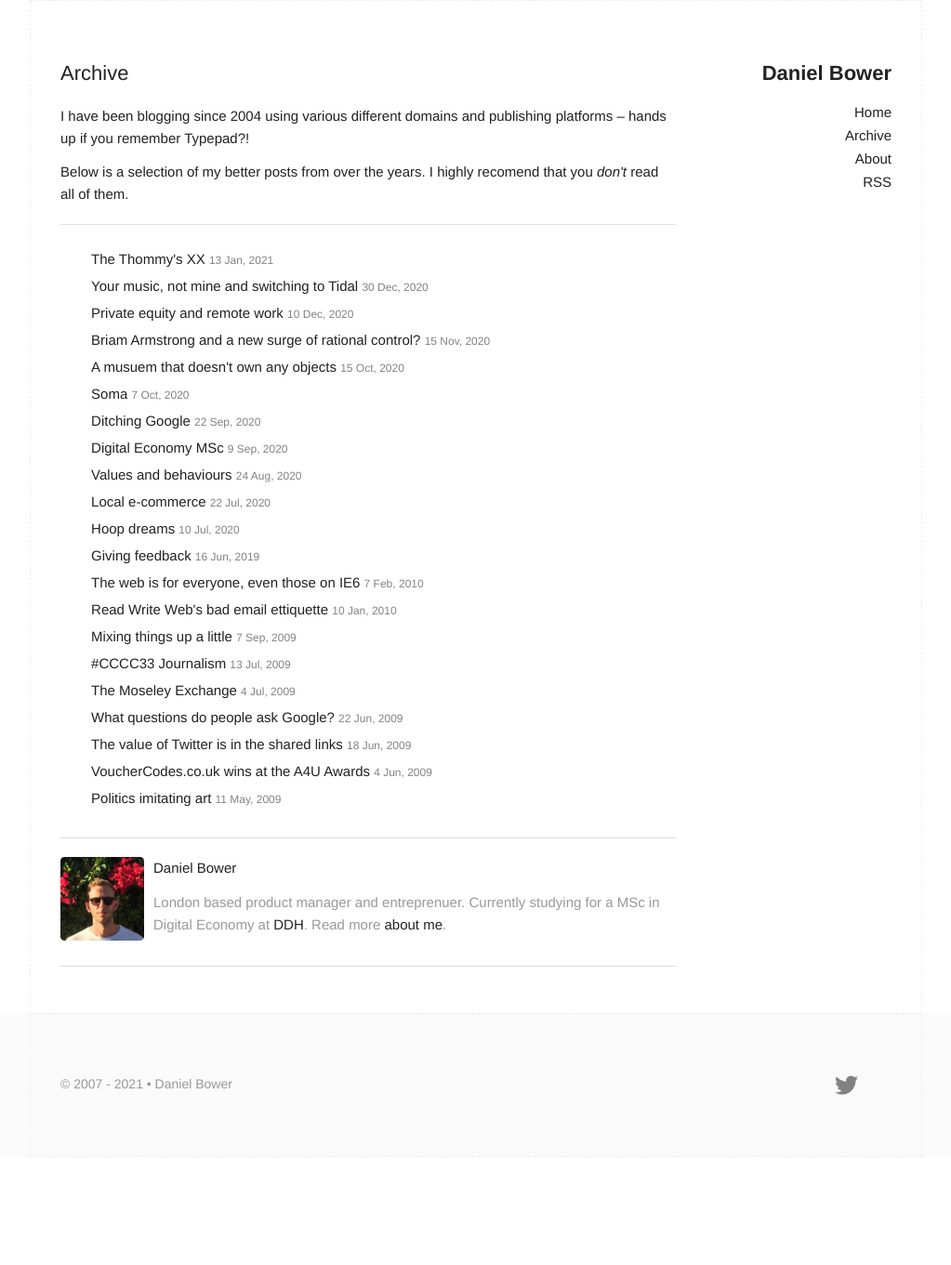
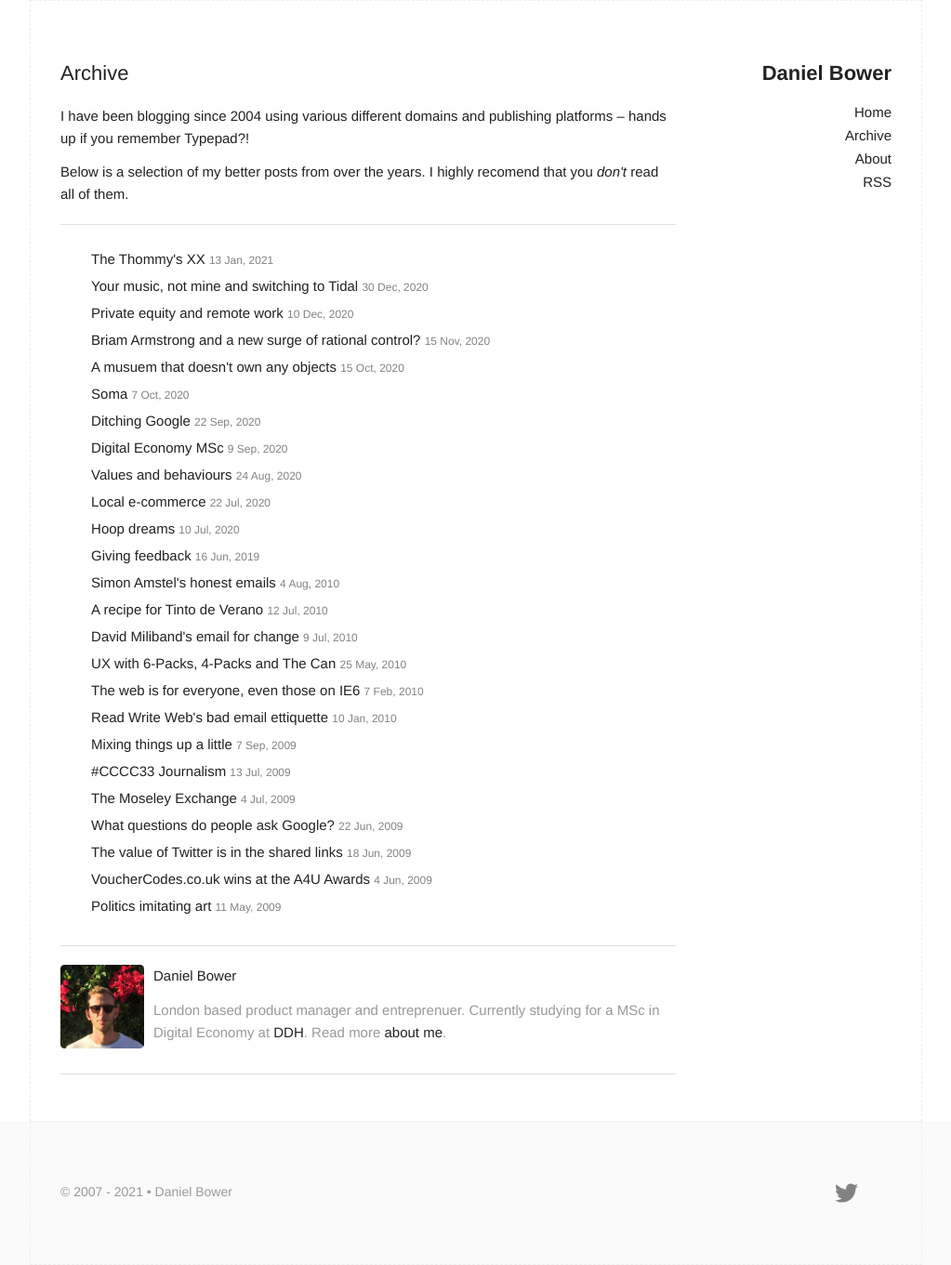
Before and after one commit to danielbower/personal-blog, a Jekyll site: the page built from archive.html, in a window 1280 px wide. Shown: the whole page at 93% size, without its empty margins (128-1151 px from the left). Built offline with Jekyll 4.4.1, drawn with Linux system fonts in a browser that asks for light colours; before the commit the page ends 1245 px from its top, so only the background shows below that; some of the changed lines change nothing that is shown.

Commit message:
More posts and messing around with footer

```diff
--- a/_includes/footer.html
+++ b/_includes/footer.html
@@ -8,9 +8,10 @@
 
     <div class="footer right column one-half">
       <section class="small-font">
+        <!-- {% include icon-linkedin.html %}
         {% if site.github_username %}
         {% include icon-github.html username=site.github_username %}
-        {% endif %}
+        {% endif %} -->
         {% if site.twitter_username %}
         {% include icon-twitter.html username=site.twitter_username %}
         {% endif %}
--- /dev/null
+++ b/_includes/icon-linkedin.html
@@ -0,0 +1 @@
+<a href="https://linkedin.com/in/danielbower"><span class="icon icon--linkedin">{% include icon-linkedin.svg %}</span></a>
--- /dev/null
+++ b/_posts/2010-05-25-ux-six-pack-four-pack.md
@@ -0,0 +1,27 @@
+---
+layout: post
+title:  "UX with 6-Packs, 4-Packs and The Can"
+date: 2010-05-25
+categories:
+---
+Ever since watching Leah Buley’s brilliant talk at SXSW about being a UX team of one I’ve been obsessed with what she calls the 6-up.
+
+The 6-up is a single piece of A3 paper with 6 browser window’s printed on it. The goal is to get you sketching your ideas right away, rather than bogging yourself down with feature lists and Photoshop files like you normally would. It also reinforces her principle of having “six ideas rather than one,” something I’m a firm believer in.
+
+While using the 6-up during my work on VoucherCodes.co.uk I’ve come across a few changes - and a few additions - that have really helped me. I thought I’d share them here.
+
+Leah’s 6-up includes a notes section. I completely understand the rationale behind this but I’ve found it to be superfluous. While sketching with the 6-up it’s felt natural to just add comments around the sketch, rather than using a designated space to the right. If you remove the notes section, and add more negative space around each browser window, you’ll find you have a lot more freedom to work.
+
+There is also times when 6 windows doesn’t allow for enough detail. The 1-up, as Leah calls it, is a great solution to this. However a 1-up can be made even more useful by moving it from a piece of A3 to a piece of a A4. The reason? Most companies, particularly startups, are unlikely to own an A3 printer. Transferring the 1-up to a piece of A4 gives you a good amount of space, the flexibility to print them more often, and it does it all for a lower cost.
+
+For exactly the same reasons I introduced a 4-up. This gives you the opportunity to play with multiple ideas, while keeping those A3 printing costs down.
+
+The last thing I did was change the name. 6-up, 4-up and 1-up just didn’t sit well with me. Yes, I loved the retro gaming motif, but I needed to give it my own slant. So in our office we refer to them as; The 6-pack, The 4-pack and The Can. Evidence of a British booze culture? Maybe.
+
+Feel free to download my versions using the links below. In fact, feel free to change them, criticise them and ignore them as you see fit.
+
+* The 6-pack (pdf)
+* The 4-pack (pdf)
+* The Can (pdf)
+
+Last of all I need to thank a ton of people for the brilliant work they’ve done before me. That includes: Leah and Brandon from Adaptive Path and apirak for his Omnigraffle Mac OS X Sketch Stencils.
--- /dev/null
+++ b/_posts/2010-07-09-david-miliband-email.md
@@ -0,0 +1,43 @@
+---
+layout: post
+title:  "David Miliband's email for change"
+date: 2010-07-09
+categories:
+---
+I’ve just received my first email from David Miliband, and as someone who thinks he knows a thing or two about email I thought I’d share an opinion or two.
+
+First thing to note is that it’s been written in HTML.
+
+<img src="/assets/img/miliband-header.png" alt="The header of David Miliband's email newsletter">
+
+Now I’m not totally against HTML emails, they offer a level of branding exposure that you won’t get with text, however in this context I think it was a poor choice, and here’s why.
+
+### Getting personal
+
+Text is more personal. It’s the equivalent of a hand written thank you card at Christmas rather than a typed one that probably used a mail merge. Even if David himself actually wrote this, knowing it subsequently went to a mark-up kid means it looses a little of it’s shine.
+
+### When vital messages get lost
+
+David’s email is actually a very light on HTML. I’ve taken to calling this ‘rich text’ meaning it doesn’t rely too heavily on tables and images to covey a message, you get 90%+ of it from the text alone.  If you rely too heavily on images you run the risk of vital messages being lost as email clients typically don’t allow images to be displayed until the recipient agrees to it. This is particularly important if it’s the first email and the recipient hasn’t had a chance to add you to their safe list.
+
+David’s team deserve credit in this respect. The header image doesn’t cause material damage to the email if it doesn’t load, and the body of the email is all text. In fact, they only make use of one 'a’ tag, and that’s for no apparent reason in the post script. Every other link is written out in full which 99% of email clients will convert automatically - it’s almost as if this was meant to be text! And then, just as you’re about to give him the perfect 10 he does this:
+
+<img src="/assets/img/miliband-footer.png" alt="The footer of David Miliband's email newsletter">
+
+Follow you? But, which link do I click David? I suppose I could just guess… Ok, I being unfair, it’s actually really powerful to use the Twitter and Facebook branding to good effect in an email, however not including an alt tag to guide those who haven’t accepted your images is a massive mistake.
+
+### Other small changes
+
+A clear unsubscribe link is vitally important. Studies have shown that users are increasingly hitting 'spam’ rather than unsubscribing from email lists even if it’s not junk. In fact this has lead ESPs such as Gmail to develop tools to combat this habit as a way of helping good senders.
+
+I personally would include an unsub link at the top of an email, but if you’re not going to do that, at least have some clear descriptive text around it. David’s email lacks in this area, and yet it can be solved with some as simple as:
+
+_You can instantly unsubscribe from these emails by clicking the link below_
+
+Last of all there’s the 'from name’
+
+_David Miliband, DavidMiliband.net_
+
+just seems a little odd. Just David Miliband would suffice.
+
+I’ve signed up to all the other candidates emails too, I’ll be back with some thoughts on how they do later.
--- /dev/null
+++ b/_posts/2010-07-12-tinto-de-verano.md
@@ -0,0 +1,23 @@
+---
+layout: post
+title:  "A recipe for Tinto de Verano"
+date: 2010-07-12
+categories:
+---
+This is a hangover from a recent trip to San Sebastien. In fact it wasn’t just any trip, it was the 3rd Annual eConversions company holiday. 25 people descend on some poor, unsuspecting town in Europe and try their best to consume everything it has to offer. Barcelona 08 was “street beer”, Athens 09 was dominated by tomatoes, and San Sebastien 10 was the year of Tinto de Verano, or “Red Wine of Summer”, a refreshing mix of red wine, ice, a slice of lemon and Casera.
+
+<img src="/assets/img/tinto.jpg" alt="A tall glass of Tinto de Verano">
+
+If you can’t pick up a bottle of Casera down your local Costcutter, here’s an alternate recipe.
+
+* 2/3 Red Wine (cheap is fine, don’t waste your best Rioja).
+* 1/3 Lemonade
+* 4 Cubes of Ice
+* A Slice of Lemon
+* A dash of water to get rid some of the bubbles.
+
+It’s a fantastic drink, I’ve had 15 today already...
+
+---
+
+_Photo by [indrasensi](https://www.flickr.com/photos/indrasensi/2894866568/) on Flickr._
--- /dev/null
+++ b/_posts/2010-08-04-simon-amstell-emails.md
@@ -0,0 +1,13 @@
+---
+layout: post
+title:  "Simon Amstel's honest emails"
+date: 2010-08-04
+categories:
+---
+One of the best email newsletters I’m subscribed to is [Simon Amstell’s](https://www.simonamstell.com/mailing-list). The mailings are almost always commercial in nature; stand up dates, DVDs, new projects and so on, however they retain a level of honesty that is pretty unique in my eyes. Here’s three reasons why.
+
+Firstly, I’m 99% sure they’re written by Simon himself. As I mentioned in my post about [David Miliband’s email]({% post_url 2010-07-09-david-miliband-email %}) this adds so much value for the user. If I’m going to take the time to buy your stuff, the least you can do is take the time to write the email.
+
+Secondly, it’s been sent in plain text. Why is this important? Well because for most people this extends the allusion that they’ve received an email directly from the source. Include a load of images and fancy styling and the allusion is shattered. Now, in reality, Simon probably sends the copy to some stooge who works it into their email platform, but this stage doesn’t matter, for most users the effect is still the same.
+
+Finally, the mailings are pretty infrequent. Ask any bulk mailer and they’ll tell you frequency is important, it reinforces your message. Wrong. It makes you look desperate. If you don’t have anything worth while to say, don’t bother making something up. If you do, your audience will just associate your emails with junk, and then, when you do have something worthwhile to say, it will be ignored. Heard of [The Boy Who Cried Wolf](http://en.wikipedia.org/wiki/The_Boy_Who_Cried_Wolf)? Well the same applies to email marketing. Associate your message with something  valuable, then no matter how infrequent they are, people will still open them when they arrive.
```
Also changed, not shown: _includes/icon-linkedin.svg (added), assets/img/li.png (deleted), assets/img/miliband-footer.png (added), assets/img/miliband-header.png (added), assets/img/tinto.jpg (added).
